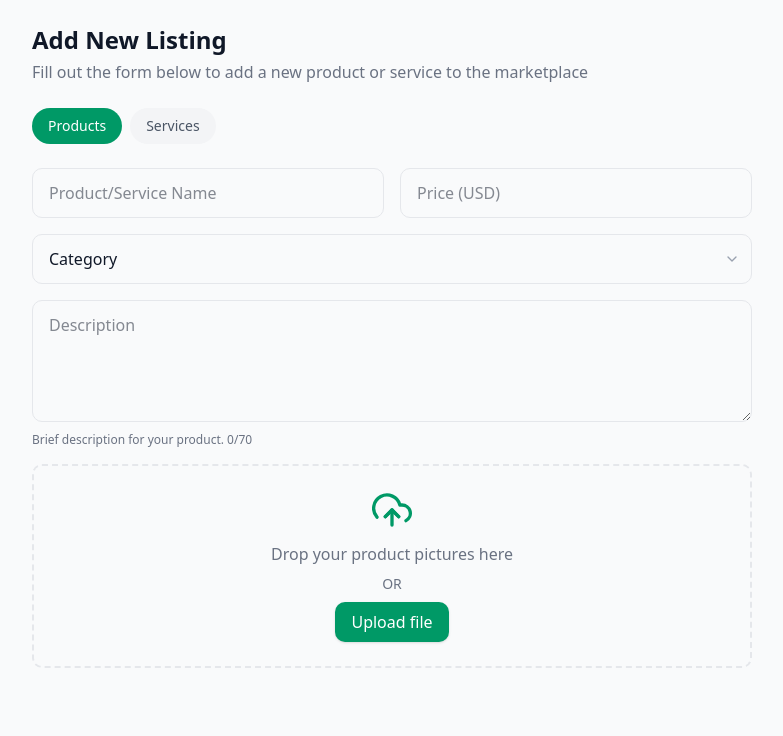
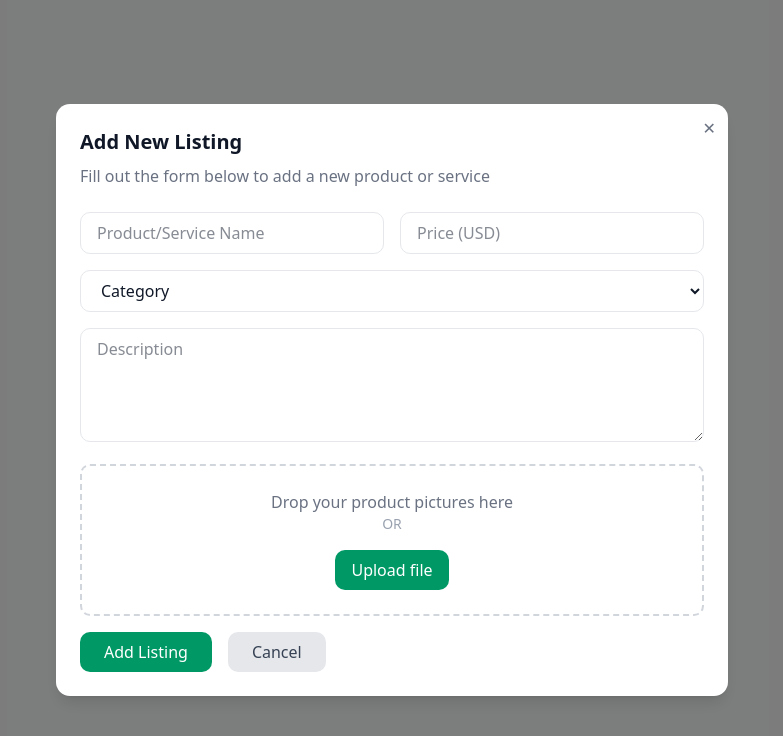
Before and after one commit to Kimmie38/gizo-project, a Next.js app: page /Dashboard/Listing in a window 1280 px wide. Shown: the top 736 px of the page, without its empty margins (248-1031 px from the left). Built offline with nearby package versions, Linux system fonts and the light colour scheme.

Commit message:
initial commit

```diff
--- a/src/app/Dashboard/Listing/page.js
+++ b/src/app/Dashboard/Listing/page.js
@@ -1,98 +1,77 @@
 "use client";
 
-import { useState } from "react";
-import { FiUploadCloud, FiChevronDown } from "react-icons/fi";
+export default function AddListingModal({ onClose }) {
+  return (
+    <div className="fixed inset-0 z-50 flex items-center justify-center bg-black/50">
+      <div className="bg-white rounded-xl shadow-lg p-6 w-full max-w-2xl relative">
+        {/* Close Button */}
+        <button
+          onClick={onClose}
+          className="absolute top-3 right-3 text-gray-500 hover:text-gray-700"
+        >
+          ✕
+        </button>
 
-export default function AddListing() {
-  const [tab, setTab] = useState("products");
-  const [description, setDescription] = useState("");
-
-  return (
-    <div className="max-w-3xl mx-auto p-6">
-      {/* Header */}
-      <h1 className="text-2xl font-bold mb-1">Add New Listing</h1>
+        <h1 className="text-xl font-bold mb-2">Add New Listing</h1>
         <p className="text-gray-500 mb-6">
-        Fill out the form below to add a new product or service to the marketplace
+          Fill out the form below to add a new product or service
         </p>
 
-      {/* Tabs */}
-      <div className="flex space-x-2 mb-6">
-        <button
-          onClick={() => setTab("products")}
-          className={`px-4 py-2 rounded-full text-sm font-medium ${
-            tab === "products"
-              ? "bg-emerald-600 text-white"
-              : "bg-gray-100 text-gray-600"
-          }`}
-        >
-          Products
-        </button>
-        <button
-          onClick={() => setTab("services")}
-          className={`px-4 py-2 rounded-full text-sm font-medium ${
-            tab === "services"
-              ? "bg-emerald-600 text-white"
-              : "bg-gray-100 text-gray-600"
-          }`}
-        >
-          Services
-        </button>
-      </div>
-
-      {/* Form */}
         <form className="space-y-4">
-        {/* Name + Price */}
           <div className="grid grid-cols-1 md:grid-cols-2 gap-4">
             <input
               type="text"
               placeholder="Product/Service Name"
-            className="w-full px-4 py-3 border rounded-lg focus:outline-none focus:ring-2 focus:ring-emerald-500"
+              className="w-full border rounded-lg px-4 py-2 focus:outline-none focus:ring-2 focus:ring-emerald-500"
             />
             <input
               type="number"
               placeholder="Price (USD)"
-            className="w-full px-4 py-3 border rounded-lg focus:outline-none focus:ring-2 focus:ring-emerald-500"
+              className="w-full border rounded-lg px-4 py-2 focus:outline-none focus:ring-2 focus:ring-emerald-500"
             />
           </div>
 
-        {/* Category */}
-        <div className="relative">
-          <select className="w-full px-4 py-3 border rounded-lg appearance-none focus:outline-none focus:ring-2 focus:ring-emerald-500">
-            <option value="">Category</option>
-            <option value="tech">Technology</option>
-            <option value="design">Design</option>
-            <option value="consulting">Consulting</option>
+          <select className="w-full border rounded-lg px-4 py-2 focus:outline-none focus:ring-2 focus:ring-emerald-500">
+            <option>Category</option>
+            <option>Electronics</option>
+            <option>Services</option>
+            <option>Clothing</option>
           </select>
-          <FiChevronDown className="absolute right-3 top-1/2 -translate-y-1/2 text-gray-400 pointer-events-none" />
+
+          <textarea
+            placeholder="Description"
+            rows="4"
+            className="w-full border rounded-lg px-4 py-2 focus:outline-none focus:ring-2 focus:ring-emerald-500"
+          />
+
+          {/* Upload Section */}
+          <div className="border-2 border-dashed border-gray-300 rounded-lg p-6 text-center">
+            <p className="text-gray-500">Drop your product pictures here</p>
+            <p className="text-gray-400 text-sm mb-4">OR</p>
+            <label className="inline-block bg-emerald-600 text-white px-4 py-2 rounded-lg cursor-pointer">
+              Upload file
+              <input type="file" className="hidden" />
+            </label>
           </div>
 
-        {/* Description */}
-        <div>
-          <textarea
-            rows={4}
-            value={description}
-            onChange={(e) => setDescription(e.target.value)}
-            placeholder="Description"
-            className="w-full px-4 py-3 border rounded-lg focus:outline-none focus:ring-2 focus:ring-emerald-500"
-          />
-          <p className="text-xs text-gray-500 mt-1">
-            Brief description for your product. {description.length}/70
-          </p>
-        </div>
-
-        {/* Upload Area */}
-        <div className="border-2 border-dashed rounded-lg p-6 text-center text-gray-500">
-          <FiUploadCloud className="mx-auto w-10 h-10 mb-3 text-emerald-600" />
-          <p>Drop your product pictures here</p>
-          <p className="text-sm my-2">OR</p>
+          {/* Submit */}
+          <div className="flex space-x-4">
+            <button
+              type="submit"
+              className="bg-emerald-600 text-white px-6 py-2 rounded-lg hover:bg-emerald-700"
+            >
+              Add Listing
+            </button>
             <button
               type="button"
-            className="px-4 py-2 bg-emerald-600 text-white rounded-lg shadow-sm hover:bg-emerald-700 transition"
+              onClick={onClose}
+              className="bg-gray-200 text-gray-700 px-6 py-2 rounded-lg hover:bg-gray-300"
             >
-            Upload file
+              Cancel
             </button>
           </div>
         </form>
       </div>
+    </div>
   );
 }
--- a/src/app/Dashboard/page.js
+++ b/src/app/Dashboard/page.js
@@ -21,6 +21,7 @@ import {
   Tooltip,
   ResponsiveContainer,
 } from "recharts";
+import AddListingModal from "./Listing/page";
 
 // Sidebar nav items
 const navItems = [
@@ -32,24 +33,9 @@ const navItems = [
 
 // Business Overview cards
 const cards = [
-  {
-    title: "Products and Services",
-    value: "24",
-    subtitle: "Active Listings",
-    icon: FiBox,
-  },
-  {
-    title: "Orders & Inquiries",
-    value: "18",
-    subtitle: "Pending responses",
-    icon: FiShoppingCart,
-  },
-  {
-    title: "Profile Views",
-    value: "1,123",
-    subtitle: "Monthly Traffic",
-    icon: FiEye,
-  },
+  { title: "Products and Services", value: "24", subtitle: "Active Listings", icon: FiBox },
+  { title: "Orders & Inquiries", value: "18", subtitle: "Pending responses", icon: FiShoppingCart },
+  { title: "Profile Views", value: "1,123", subtitle: "Monthly Traffic", icon: FiEye },
 ];
 
 // Chart data
@@ -124,12 +110,8 @@ export default function Dashboard() {
               <div className="flex items-center space-x-2">
                 <div className="w-8 h-8 rounded-full bg-emerald-700"></div>
                 <div>
-                  <p className="text-sm font-semibold text-gray-800">
-                    TechBiz Solutions
-                  </p>
-                  <p className="text-xs text-gray-500">
-                    IT Services & Digital Solutions
-                  </p>
+                  <p className="text-sm font-semibold text-gray-800">TechBiz Solutions</p>
+                  <p className="text-xs text-gray-500">IT Services & Digital Solutions</p>
                 </div>
               </div>
             </div>
@@ -139,8 +121,6 @@ export default function Dashboard() {
         {/* Page Content */}
         <main className="flex-1 px-6 mt-6">
           <div className="max-w-[950px] mx-auto">
-            {!showAddListing ? (
-              <>
             {/* Business Overview */}
             <section>
               <h2 className="text-xl font-bold mb-1">Business Overview</h2>
@@ -156,19 +136,13 @@ export default function Dashboard() {
                       className="bg-white rounded-xl shadow-sm p-6 flex flex-col items-start"
                     >
                       <div className="flex items-center justify-between w-full mb-4">
-                            <p className="text-sm font-medium text-gray-500">
-                              {card.title}
-                            </p>
+                        <p className="text-sm font-medium text-gray-500">{card.title}</p>
                         <div className="w-8 h-8 rounded-full bg-emerald-50 flex items-center justify-center">
                           <Icon className="w-5 h-5 text-emerald-600" />
                         </div>
                       </div>
-                          <p className="text-2xl font-bold text-gray-800">
-                            {card.value}
-                          </p>
-                          <p className="text-sm text-emerald-600">
-                            {card.subtitle}
-                          </p>
+                      <p className="text-2xl font-bold text-gray-800">{card.value}</p>
+                      <p className="text-sm text-emerald-600">{card.subtitle}</p>
                     </div>
                   );
                 })}
@@ -178,9 +152,7 @@ export default function Dashboard() {
             {/* Weekly Views */}
             <section className="mt-8 bg-white rounded-xl shadow-sm p-6">
               <div className="flex justify-between items-center mb-4">
-                    <h2 className="text-lg font-bold text-gray-800">
-                      Weekly Views
-                    </h2>
+                <h2 className="text-lg font-bold text-gray-800">Weekly Views</h2>
                 <select className="border border-gray-300 rounded-md px-3 py-1 text-sm">
                   <option>Weekly</option>
                   <option>Monthly</option>
@@ -191,8 +163,8 @@ export default function Dashboard() {
                   <AreaChart data={chartData}>
                     <defs>
                       <linearGradient id="grad" x1="0" y1="0" x2="0" y2="1">
-                            <stop offset="5%" stopColor="#10b981" stopOpacity={0.2}/>
-                            <stop offset="95%" stopColor="#10b981" stopOpacity={0.02}/>
+                        <stop offset="5%" stopColor="#10b981" stopOpacity={0.2} />
+                        <stop offset="95%" stopColor="#10b981" stopOpacity={0.02} />
                       </linearGradient>
                     </defs>
                     <CartesianGrid strokeDasharray="3 3" />
@@ -224,9 +196,7 @@ export default function Dashboard() {
                     <span className="w-6 h-6 flex items-center justify-center rounded-full bg-white/20 mr-3">
                       +
                     </span>
-                        <span className="font-semibold">
-                          Add Product/Service
-                        </span>
+                    <span className="font-semibold">Add Product/Service</span>
                   </div>
                   <p className="text-sm opacity-90">List a new offer</p>
                 </button>
@@ -235,105 +205,27 @@ export default function Dashboard() {
                 <button className="bg-white border border-gray-200 rounded-xl p-6 text-left shadow-sm hover:shadow-md transition">
                   <div className="flex items-center mb-2">
                     <FiShare2 className="w-5 h-5 text-emerald-600 mr-3" />
-                        <span className="font-semibold text-gray-800">
-                          Share Business Link
-                        </span>
+                    <span className="font-semibold text-gray-800">Share Business Link</span>
                   </div>
-                      <p className="text-sm text-gray-500">
-                        Get your unique marketplace URL
-                      </p>
+                  <p className="text-sm text-gray-500">Get your unique marketplace URL</p>
                 </button>
 
                 {/* View Orders/Inquiries */}
                 <button className="bg-white border border-gray-200 rounded-xl p-6 text-left shadow-sm hover:shadow-md transition">
                   <div className="flex items-center mb-2">
                     <FiFileText className="w-5 h-5 text-emerald-600 mr-3" />
-                        <span className="font-semibold text-gray-800">
-                          View Orders/Inquiries
-                        </span>
+                    <span className="font-semibold text-gray-800">View Orders/Inquiries</span>
                   </div>
-                      <p className="text-sm text-gray-500">
-                        Review every order placed
-                      </p>
+                  <p className="text-sm text-gray-500">Review every order placed</p>
                 </button>
               </div>
             </section>
-              </>
-            ) : (
-              <>
-                {/* Add Listing Form */}
-                <section className="bg-white rounded-xl shadow-sm p-6 mb-12 max-w-[850px]">
-                  <h1 className="text-xl font-bold mb-2">Add New Listing</h1>
-                  <p className="text-gray-500 mb-6">
-                    Fill out the form below to add a new product or service
-                  </p>
-
-                  <form className="space-y-4">
-                    <div className="grid grid-cols-1 md:grid-cols-2 gap-4">
-                      <input
-                        type="text"
-                        placeholder="Product/Service Name"
-                        className="w-full border rounded-lg px-4 py-2 focus:outline-none focus:ring-2 focus:ring-emerald-500"
-                      />
-                      <input
-                        type="number"
-                        placeholder="Price (USD)"
-                        className="w-full border rounded-lg px-4 py-2 focus:outline-none focus:ring-2 focus:ring-emerald-500"
-                      />
-                    </div>
-
-                    <select className="w-full border rounded-lg px-4 py-2 focus:outline-none focus:ring-2 focus:ring-emerald-500">
-                      <option>Category</option>
-                      <option>Electronics</option>
-                      <option>Services</option>
-                      <option>Clothing</option>
-                    </select>
-
-                    <textarea
-                      placeholder="Description"
-                      rows="4"
-                      className="w-full border rounded-lg px-4 py-2 focus:outline-none focus:ring-2 focus:ring-emerald-500"
-                    />
-
-                    <p className="text-sm text-gray-500">
-                      Brief description for your product. 0/70
-                    </p>
-
-                    {/* Upload Section */}
-                    <div className="border-2 border-dashed border-gray-300 rounded-lg p-6 text-center">
-                      <p className="text-gray-500">
-                        Drop your product pictures here
-                      </p>
-                      <p className="text-gray-400 text-sm mb-4">OR</p>
-                      <label className="inline-block bg-emerald-600 text-white px-4 py-2 rounded-lg cursor-pointer">
-                        Upload file
-                        <input type="file" className="hidden" />
-                      </label>
-                    </div>
-
-                    {/* Submit */}
-                    <div className="flex space-x-4">
-                      <button
-                        type="submit"
-                        className="bg-emerald-600 text-white px-6 py-2 rounded-lg hover:bg-emerald-700"
-                      >
-                        Add Listing
-                      </button>
-                      <button
-                        type="button"
-                        onClick={() => setShowAddListing(false)}
-                        className="bg-gray-200 text-gray-700 px-6 py-2 rounded-lg hover:bg-gray-300"
-                      >
-                        Cancel
-                      </button>
-                    </div>
-                  </form>
-                </section>
-              </>
-            )}
           </div>
         </main>
       </div>
+
+      {/* Modal Overlay */}
+      {showAddListing && <AddListingModal onClose={() => setShowAddListing(false)} />}
     </div>
   );
 }
--- a/src/app/landing/components/Nav/page.js
+++ b/src/app/landing/components/Nav/page.js
@@ -22,9 +22,11 @@ const Navbar = () => {
 
       {/* Buttons */}
       <div className="flex gap-3">
+         <Link href="/signIN/login">
         <button className="px-4 py-2 border border-gray-300 rounded-md hover:bg-gray-50">
           Sign In
         </button>
+        </Link>
         <Link href="/signIN/signup">
         <button className="px-4 py-2 bg-green-500 text-white rounded-md hover:bg-green-600">
             Sign Up
--- a/src/app/signIN/login/page.js
+++ b/src/app/signIN/login/page.js
@@ -94,7 +94,7 @@ export default function Login() {
           {/* Sign in link */}
           <p className="text-center text-sm text-gray-400">
             Don't have an account?{" "}
-            <a href="/signIN/login" className="text-emerald-400 hover:underline">
+            <a href="/signIN/signup" className="text-emerald-400 hover:underline">
               Sign In
             </a>
           </p>
```
Lines whose indentation alone changed are shown as unchanged.
